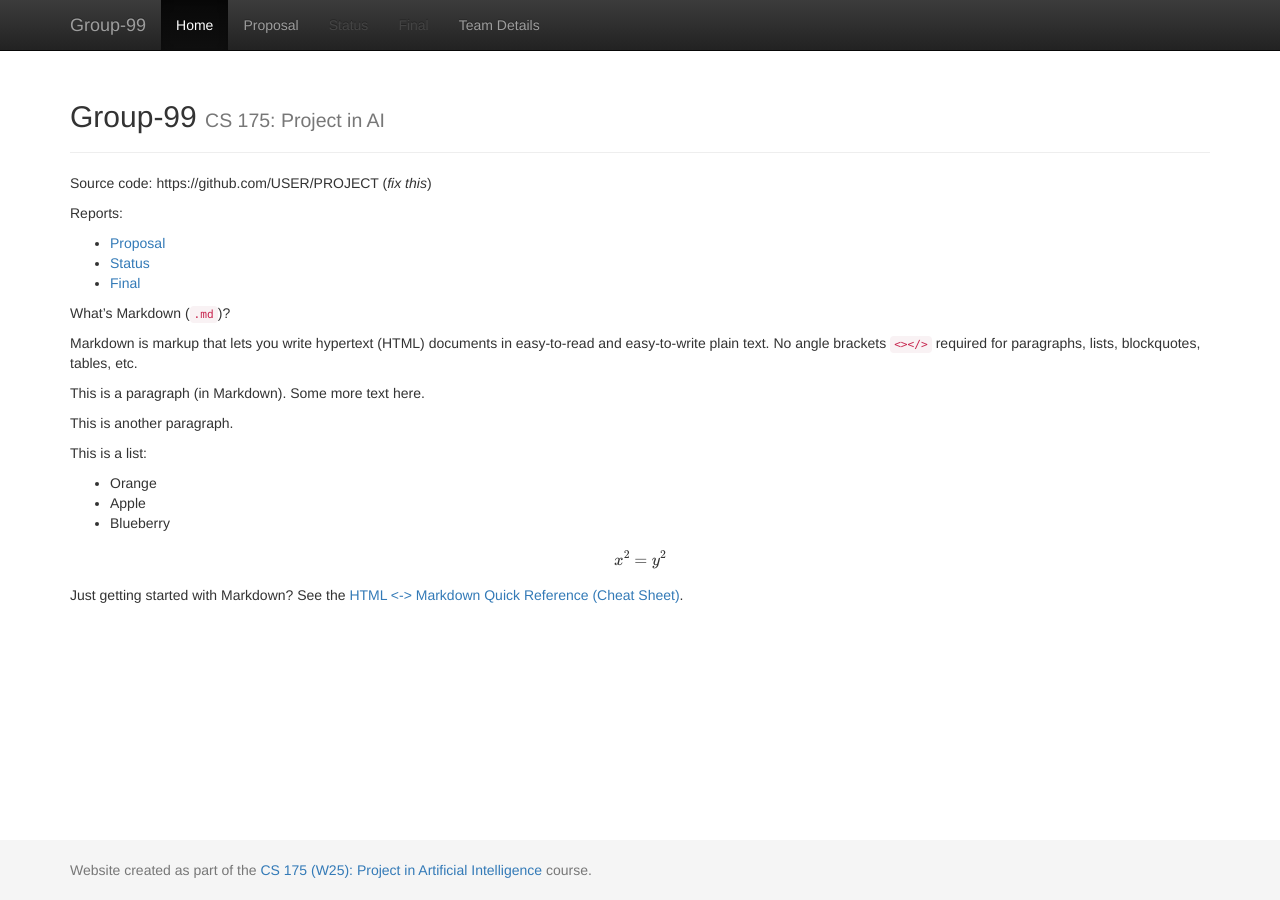
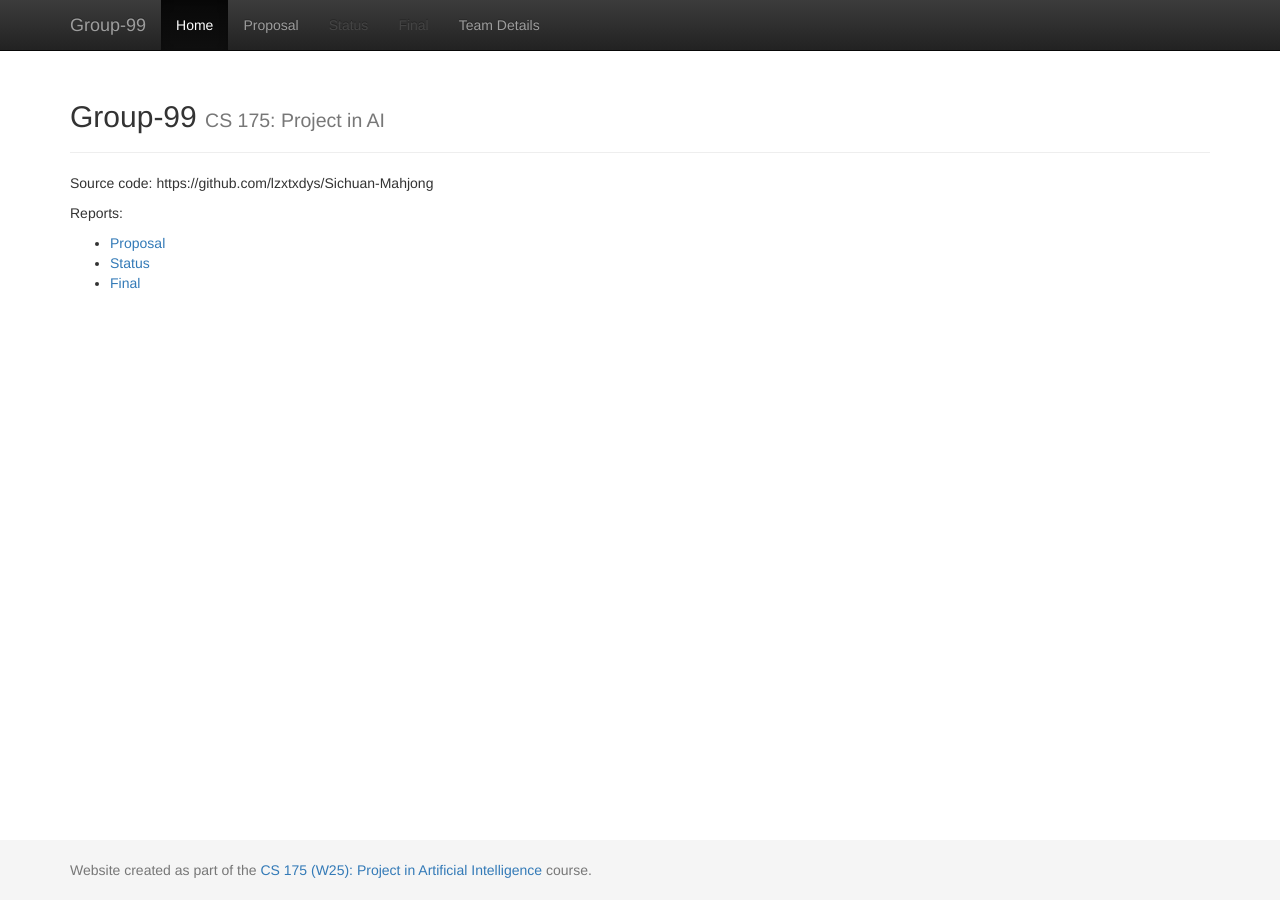
Before and after one commit to lzxtxdys/Sichuan-Mahjong, a Jekyll site: the page built from docs/index.md, in a window 1280 px wide. Built offline with Jekyll 4.4.1, drawn with Linux system fonts in a browser that asks for light colours; formulas are drawn with MathJax 3.

Commit message:
Update index.md

```diff
--- a/docs/index.md
+++ b/docs/index.md
@@ -3,38 +3,10 @@ layout: default
 title:  Home
 ---
 
-Source code: https://github.com/USER/PROJECT (_fix this_)
+Source code: https://github.com/lzxtxdys/Sichuan-Mahjong
 
 Reports:
 
 - [Proposal](proposal.html)
 - [Status](status.html)
 - [Final](final.html)
-
-What's Markdown (`.md`)?
-
-Markdown is markup that lets you write hypertext (HTML) documents
-in easy-to-read and easy-to-write plain text.
-No angle brackets `<></>` required for
-paragraphs, lists, blockquotes, tables, etc.
-
-
-This is a paragraph (in Markdown). Some more
-text here.
-
-This is another paragraph.
-
-This is a list:
-
-- Orange
-- Apple
-- Blueberry
-
-$$x^2 = y^2$$
-
-
-Just getting started with Markdown?
-See the [HTML <-> Markdown Quick Reference (Cheat Sheet)][quickref].
-
-
-[quickref]: https://github.com/mundimark/quickrefs/blob/master/HTML.md
```
